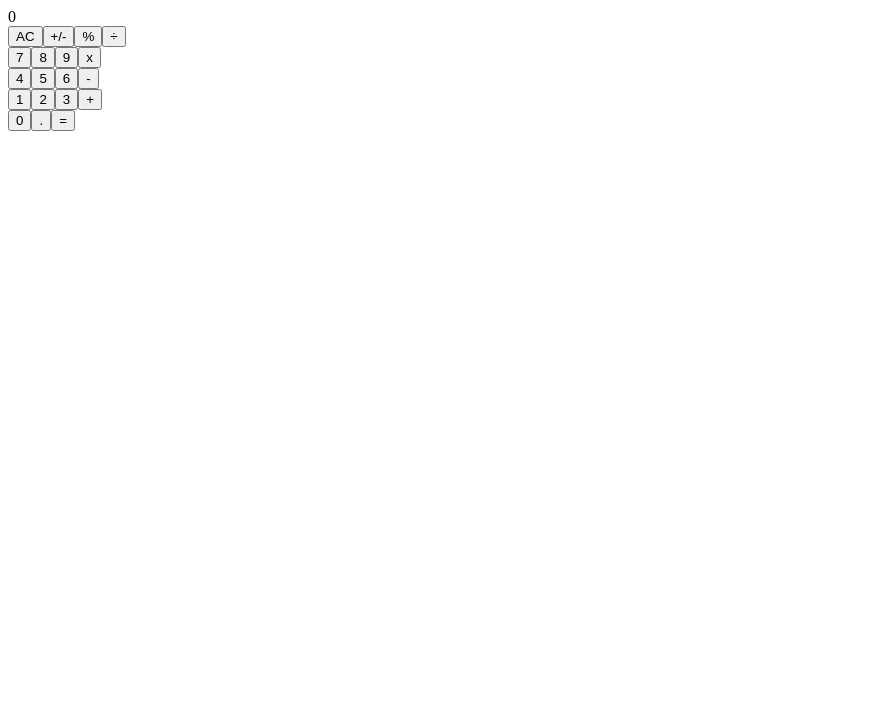
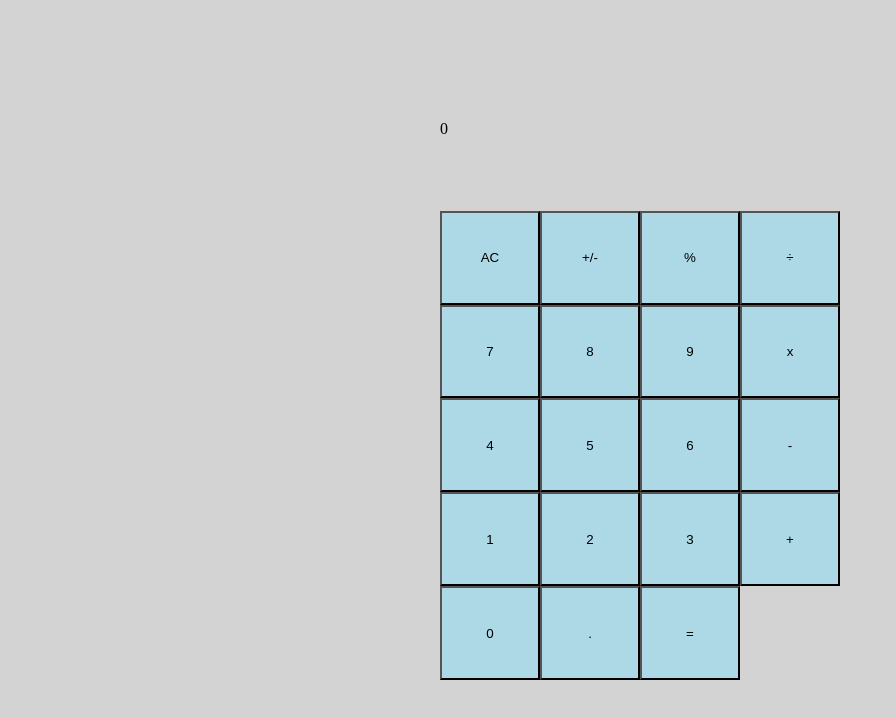
Before and after one commit to AymenBida/calculator, a JavaScript app: page / in a window 1280 px wide. Shown: the top 718 px of the page, without its empty margins (0-895 px from the left). Built offline with nearby package versions, Linux system fonts and the light colour scheme.

Commit message:
Add some styling to the components

```diff
--- a/src/components/App.js
+++ b/src/components/App.js
@@ -1,12 +1,12 @@
 import ButtonPanel from './ButtonPanel';
 import Display from './Display';
-// import ButtonPanel from './ButtonPanel';
+import './app.css';
 
 export default function App() {
   return (
-    <>
+    <div className="app">
       <Display />
       <ButtonPanel />
-    </>
+    </div>
   );
 }
--- a/src/components/Button.js
+++ b/src/components/Button.js
@@ -1,9 +1,10 @@
 import PropTypes from 'prop-types';
+import './button.css';
 
 export default function Button(props) {
   const { name } = props;
   return (
-    <button type="button">{ name }</button>
+    <button type="button" className="button">{ name }</button>
   );
 }
 
--- a/src/components/ButtonPanel.js
+++ b/src/components/ButtonPanel.js
@@ -1,33 +1,34 @@
 import Button from './Button';
+import './buttonPanel.css';
 
 export default function ButtonPanel() {
   return (
     <>
-      <div>
+      <div className="row">
         <Button name="AC" />
         <Button name="+/-" />
         <Button name="%" />
         <Button name="÷" />
       </div>
-      <div>
+      <div className="row">
         <Button name="7" />
         <Button name="8" />
         <Button name="9" />
         <Button name="x" />
       </div>
-      <div>
+      <div className="row">
         <Button name="4" />
         <Button name="5" />
         <Button name="6" />
         <Button name="-" />
       </div>
-      <div>
+      <div className="row">
         <Button name="1" />
         <Button name="2" />
         <Button name="3" />
         <Button name="+" />
       </div>
-      <div>
+      <div className="row">
         <Button name="0" />
         <Button name="." />
         <Button name="=" />
--- /dev/null
+++ b/src/components/app.css
@@ -0,0 +1,5 @@
+.app {
+  height: 100%;
+  width: 100%;
+  display: grid;
+}
--- /dev/null
+++ b/src/components/button.css
@@ -0,0 +1,3 @@
+.button {
+  background-color: lightblue;
+}
--- /dev/null
+++ b/src/components/buttonPanel.css
@@ -0,0 +1,4 @@
+.row {
+  display: grid;
+  grid-template-columns: 1fr 1fr 1fr 1fr;
+}
--- a/src/index.css
+++ b/src/index.css
@@ -1 +1,17 @@
-/* File not empty */
+body {
+  background-color: lightgray;
+  display: flex;
+  justify-content: center;
+  align-items: center;
+  height: 100vh;
+  width: 100vw;
+  margin: 0;
+}
+
+#root {
+  height: 70%;
+  width: 70%;
+  min-height: 500px;
+  max-width: 400px;
+  min-width: 300px;
+}
--- a/src/index.js
+++ b/src/index.js
@@ -1,5 +1,6 @@
 import ReactDOM from 'react-dom';
 import App from './components/App';
+import './index.css';
 
 ReactDOM.render(<App />, document.getElementById('root'));
 
```
